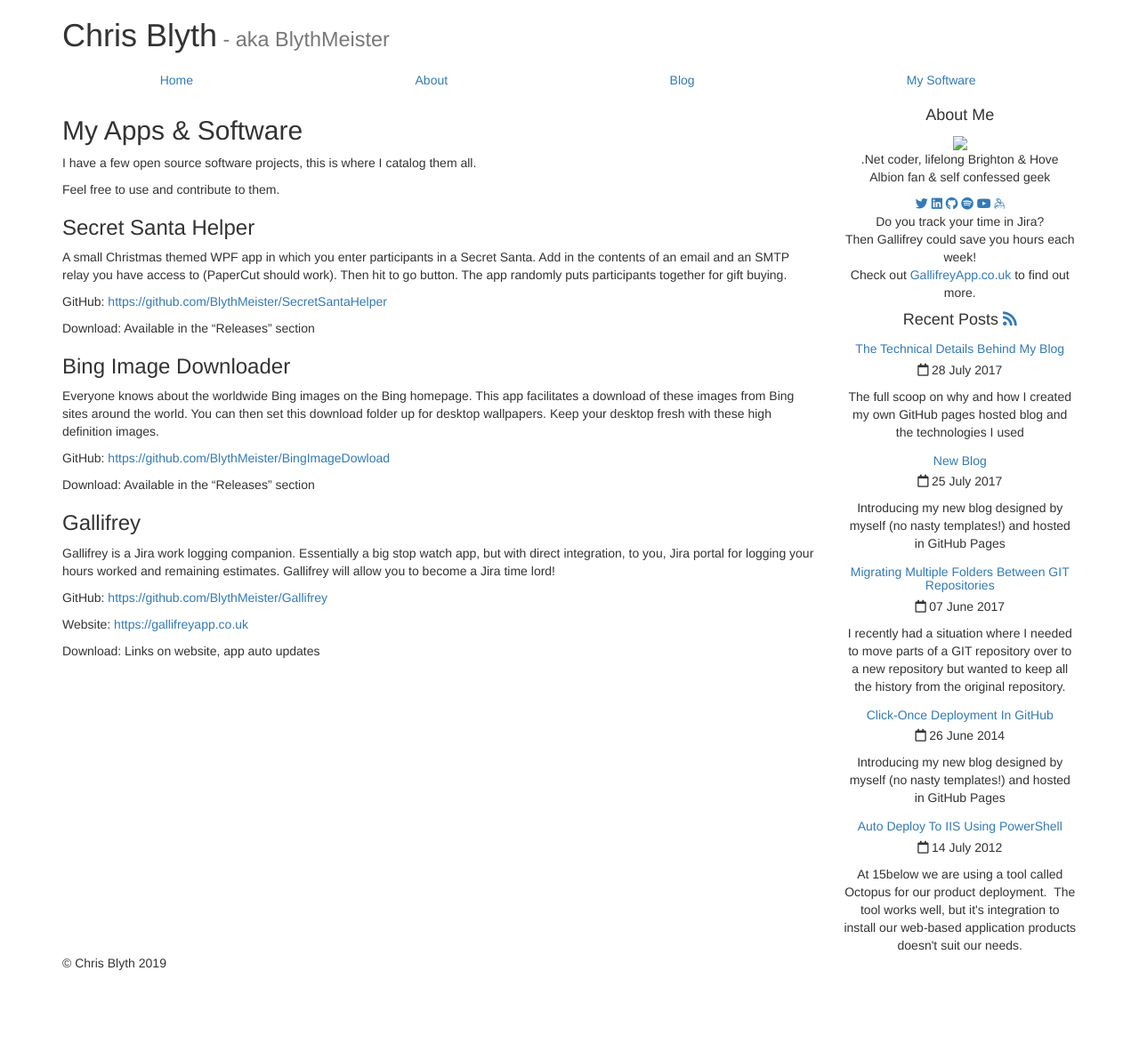
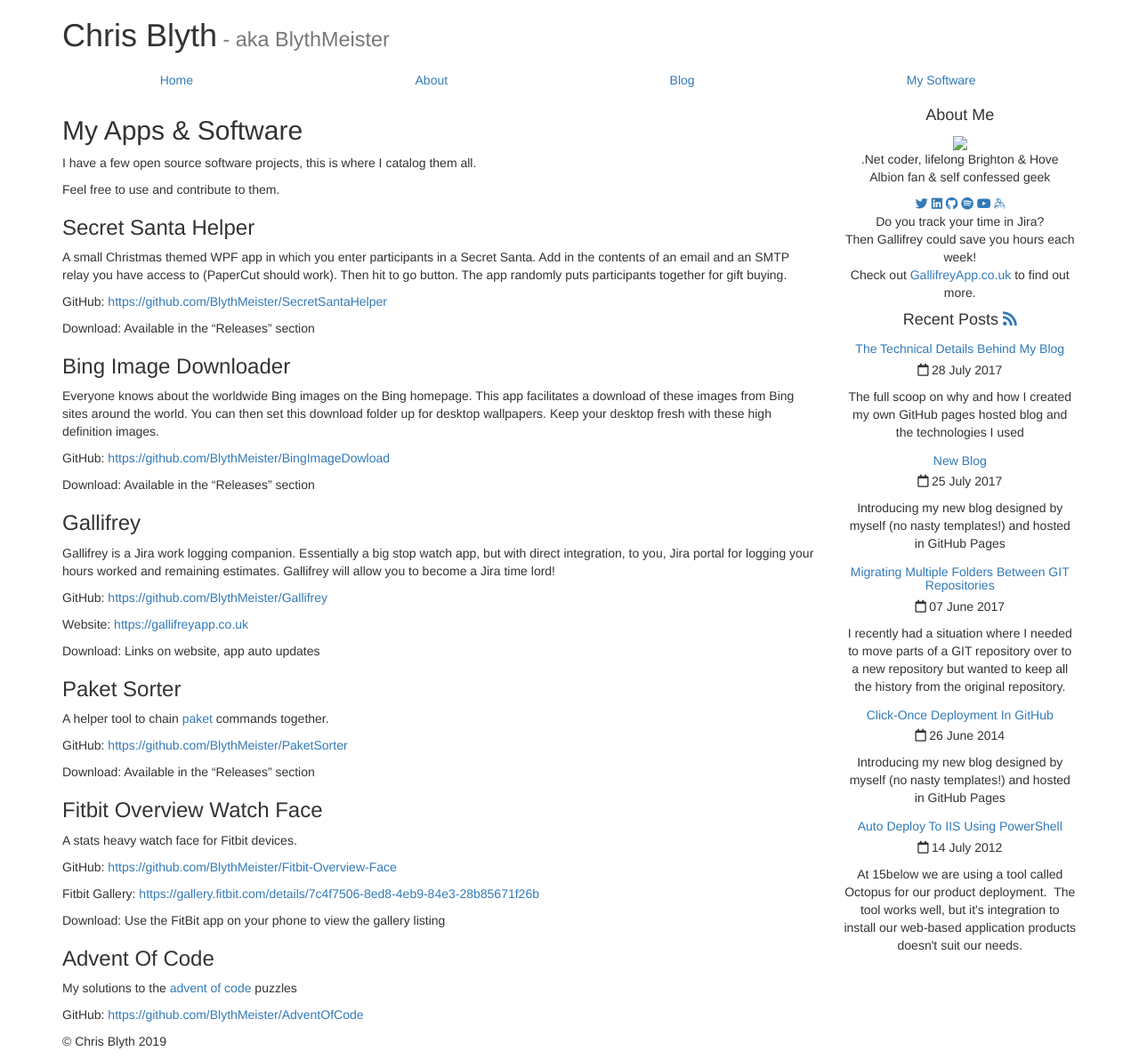
Before and after one commit to BlythMeister/blyth.me.uk, a Jekyll site: the page built from software/mine/index.md, in a window 1280 px wide. Shown: the whole page at 89% size. Built offline with Jekyll 4.4.1, drawn with Linux system fonts in a browser that asks for light colours; nearby versions of some CDN libraries; before the commit the page ends 1103 px from its top, so only the background shows below that.

Commit message:
Website update

```diff
--- a/_config.yml
+++ b/_config.yml
@@ -16,6 +16,7 @@
 #Social
 twitter:
     username: BlythMeister
+    card: summary
 
 facebook:
    app_id: 1934053506806190
@@ -47,7 +48,6 @@
     values:
       layout: "default"
       image: /images/me.png
-      twitter_image_small: true
   -
     scope:
       path: ""
@@ -55,7 +55,6 @@
     values:
       layout: "post"
       image: /images/me.png
-      twitter_image_small: true
 
 #Gems
 gems:
--- a/_includes/head.html
+++ b/_includes/head.html
@@ -29,12 +29,4 @@
     <script src="https://oss.maxcdn.com/respond/1.4.2/respond.min.js"></script>
 <![endif]-->
 
-{% capture seo %}
 {% seo %}
-{% endcapture %}
-
-{% if page.twitter_image_small or post.twitter_image_small %}
-    {{ seo | replace: "summary_large_image", "summary" }}
-{% else %}
-    {{ seo }}
-{% endif %}
--- a/software/index.md
+++ b/software/mine/index.md
@@ -41,3 +42,27 @@
 Website: <https://gallifreyapp.co.uk>
 
 Download: Links on website, app auto updates
+
+### Paket Sorter
+
+A helper tool to chain [paket](https://fsprojects.github.io/Paket/) commands together.
+
+GitHub: <https://github.com/BlythMeister/PaketSorter>
+
+Download: Available in the "Releases" section
+
+### Fitbit Overview Watch Face
+
+A stats heavy watch face for Fitbit devices.
+
+GitHub: <https://github.com/BlythMeister/Fitbit-Overview-Face>
+
+Fitbit Gallery: <https://gallery.fitbit.com/details/7c4f7506-8ed8-4eb9-84e3-28b85671f26b>
+
+Download: Use the FitBit app on your phone to view the gallery listing
+
+### Advent Of Code
+
+My solutions to the [advent of code](http://adventofcode.com/) puzzles
+
+GitHub: <https://github.com/BlythMeister/AdventOfCode>
```
Also changed, not shown: other parts of software/mine/index.md (+1 -0 lines), software/oss/index.md (added, +32 -0 lines).
